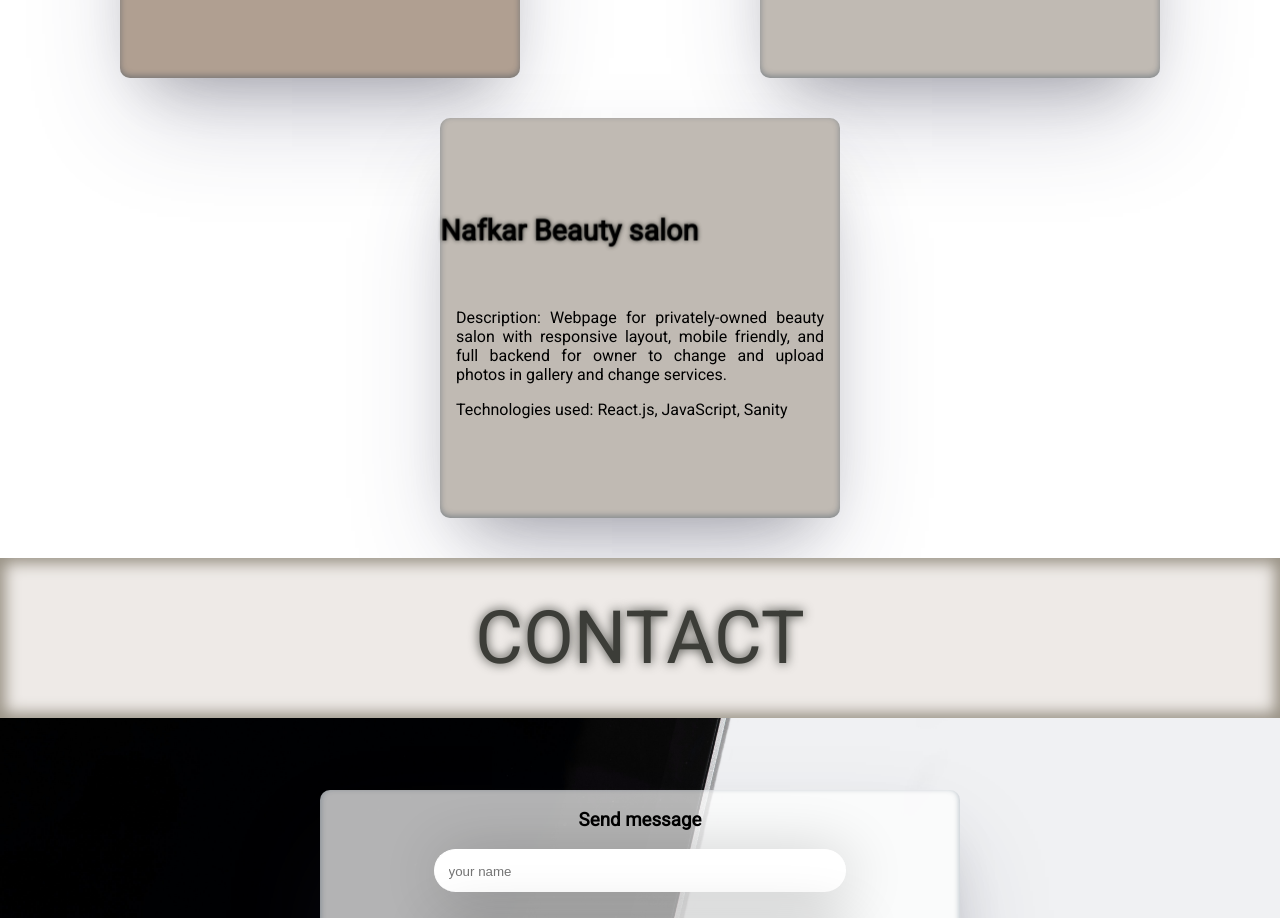
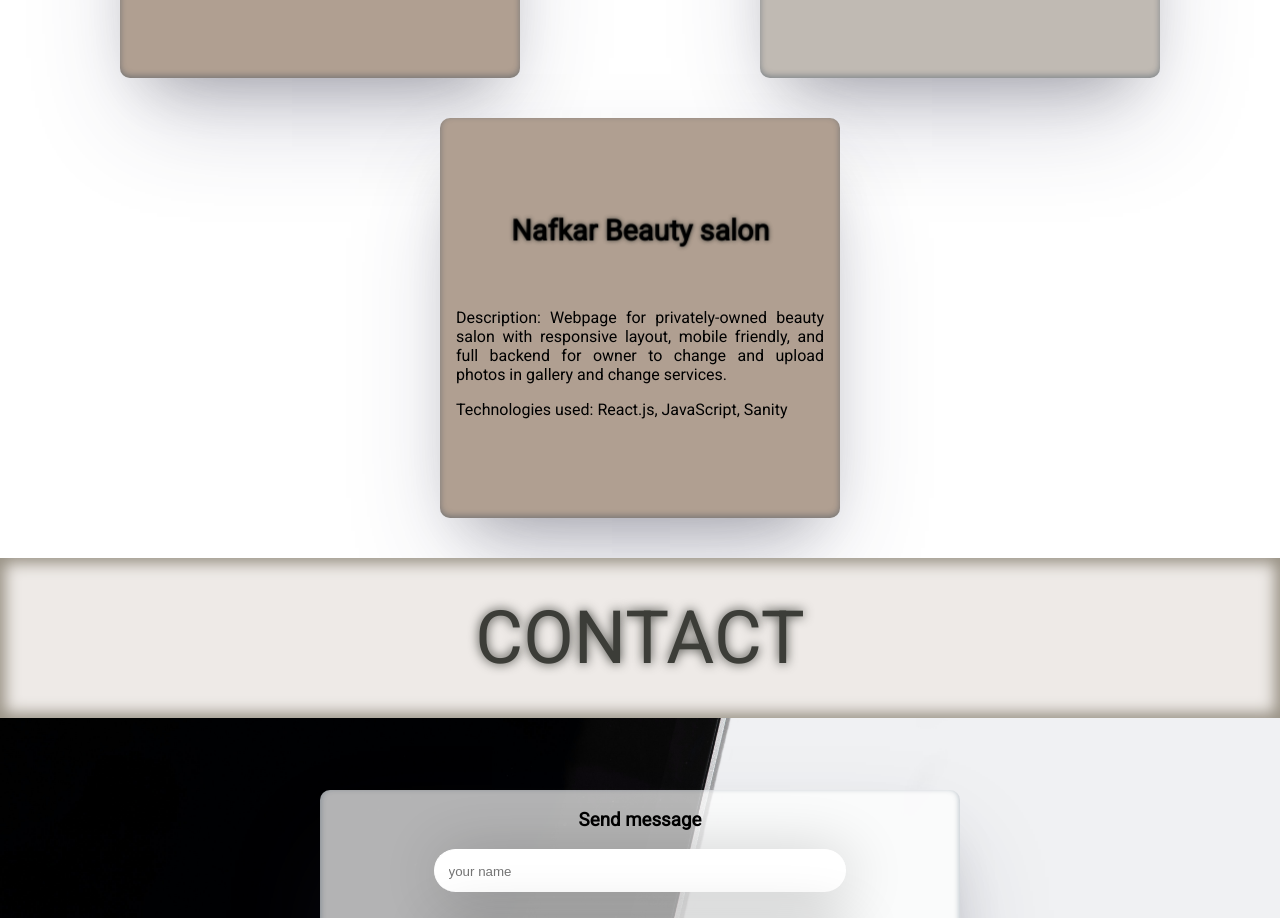
Before and after one commit to idakroniczaja/myPortfolio, a React (Create React App) app: page / in a window 1280 px wide. Shown: the part 2482-3400 px from the top of the page. Built offline with nearby package versions, Linux system fonts and the light colour scheme; a web font is replaced by a local one.

Commit message:
links to projects part 3

```diff
--- a/src/components/Projects.js
+++ b/src/components/Projects.js
@@ -57,8 +57,8 @@ predicthq API</p>
             </div>
             </a>
 
+            <a href='https://idakroniczaja.github.io/Game/' target="_blank" className='singe-project' id='beauty-salon'  >
 
-            <div className='singe-project' id='beauty-salon'>
                 <h3>Nafkar Beauty salon</h3>
                 <div>
                     <p><span>Description: </span>Webpage for privately-owned beauty salon with responsive layout, mobile friendly, and full backend for owner to
@@ -66,7 +66,7 @@ predicthq API</p>
                     <p><span>Technologies used:</span> React.js, JavaScript, Sanity</p>
                 </div>
 
-            </div>
+            </a>
 
 
 
```
